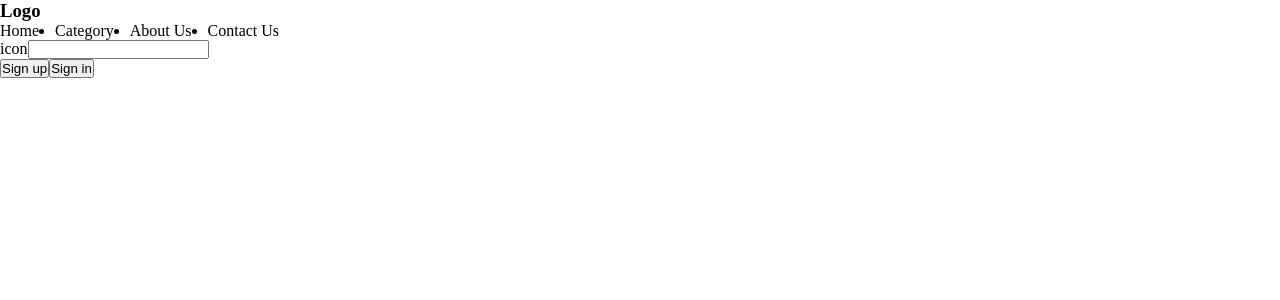
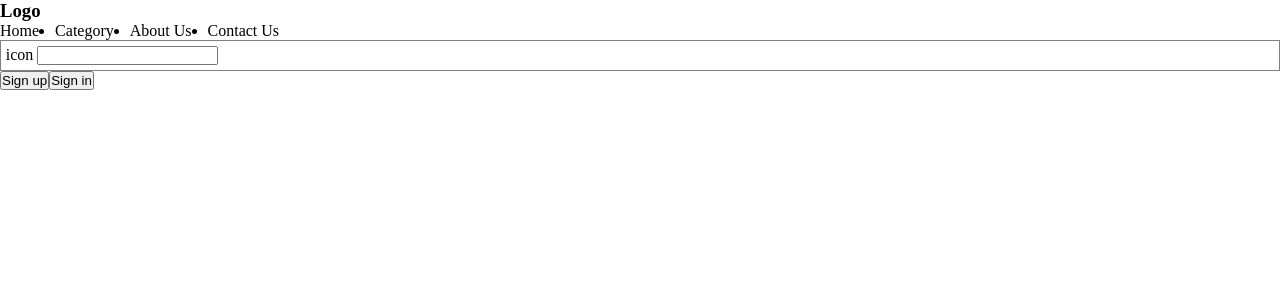
Before and after one commit to davidmicahdaniels/Ecommerce-Frontend, a React (Create React App) app: page / in a window 1280 px wide. Shown: the top 300 px of the page. Built offline with nearby package versions, Linux system fonts and the light colour scheme.

Commit message:
Updated website

```diff
--- a/src/Components/Navbar/Navbar.module.css
+++ b/src/Components/Navbar/Navbar.module.css
@@ -2,3 +2,11 @@
     display: flex;
     gap: 1rem;
 }
+
+
+.searchbar_wrapper{
+    display: flex;
+    gap: 0.2rem;
+    padding: 0.3rem;
+    border: 1px solid gray;
+}
```
